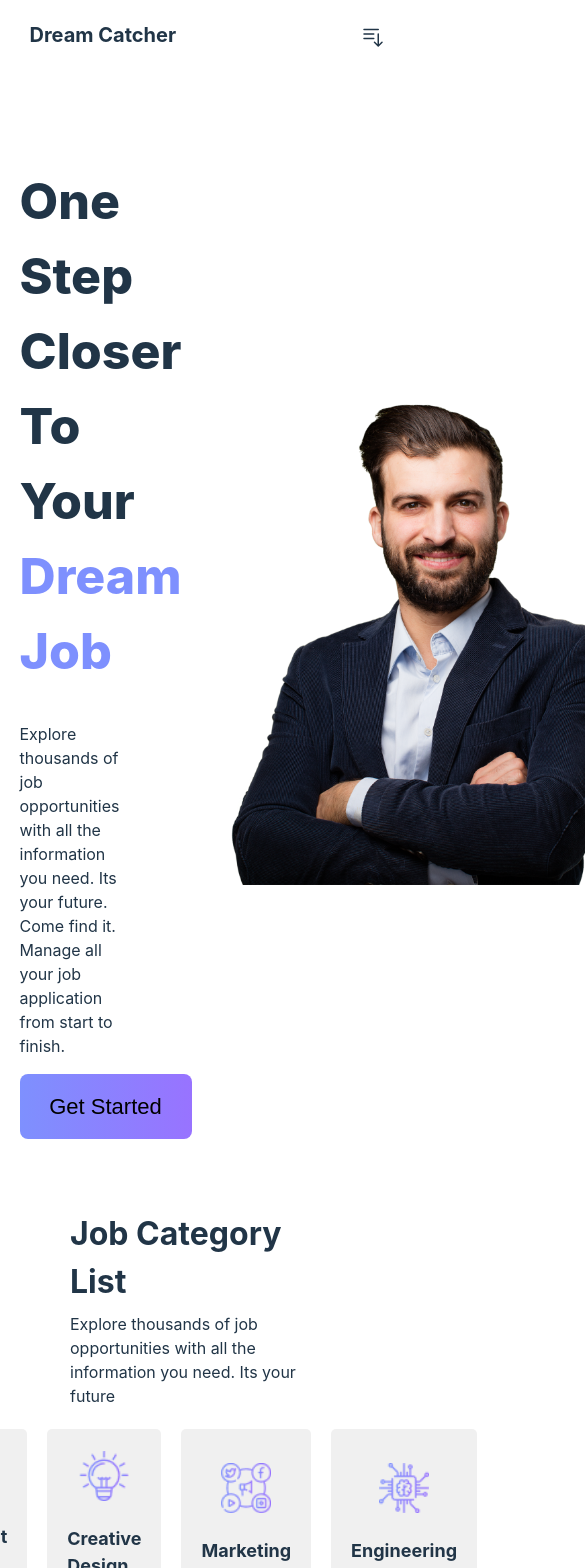
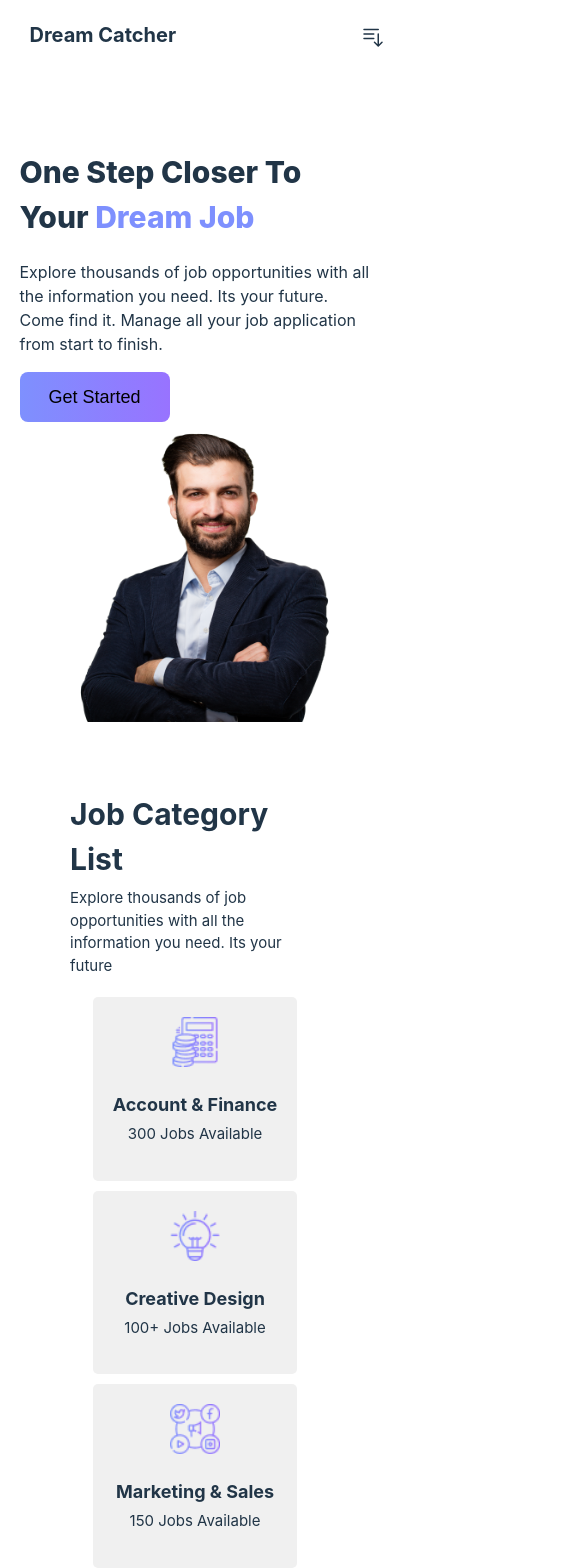
Before and after one commit to shaumicwc/Dream-Catcher-client, a React (Vite) app: page / in a window 390 px wide. Shown: the top 1568 px of the page, 585 px wide, since content can reach past the window. Built offline with nearby package versions, Linux system fonts and the light colour scheme.

Commit message:
home page mobile responsive

```diff
--- a/src/Components/Blog/Blog.jsx
+++ b/src/Components/Blog/Blog.jsx
@@ -3,7 +3,6 @@ import './Blog.css'
 const Blog = () => {
     return (
         <div className="blog-container">
-        <h1 className='section-title'>Blog</h1>
         {/* Question : 1 section */}
         <div>
             <p>
--- a/src/Components/FeaturedJobs/FeaturedJobs.css
+++ b/src/Components/FeaturedJobs/FeaturedJobs.css
@@ -8,3 +8,23 @@
     grid-template-columns: repeat(3, 1fr);
     gap: 20px;
 }
+
+/* ---------mobile responsive--------- */
+
+@media (max-width: 576px) {
+    .featured h1{
+        font-size: 30px;
+    }
+    .featured p{
+        font-size: 15px;
+    }
+    .jobs-card{
+        margin-top: 50px;
+        display: grid;
+        grid-template-columns: repeat(1, 1fr);
+        gap: 10px;
+    }
+    .featured button{
+        font-size: 13px;
+    }
+}
--- a/src/Components/FeaturedJobsCards/FeaturedJobsCards.css
+++ b/src/Components/FeaturedJobsCards/FeaturedJobsCards.css
@@ -49,3 +49,35 @@
     background-color: #7E90FE;
     color: white;
 }
+
+/* ----------mobile responsive------------- */
+@media (max-width: 576px) {
+    .job-info{
+        width: 100%;
+    }
+    .job-info img{
+        width: 80px;
+        height: 80px;
+    }
+    .remote-fulltime-btns button{
+        margin-top: -5px;
+        margin-left: 0;
+        margin-right: 10px;
+        font-size: 13px;
+        padding: 10px 15px;
+    }
+    .location{
+        margin-top: -10px;
+    }
+    .icon{
+        width: 15px;
+        margin-right: 4px;
+    }
+    .view-btn button{
+        margin-left: 0;
+        margin-bottom: 0;
+        font-size: 13px;
+        font-weight: 600;
+        padding: 10px 15px;
+    }
+}
--- a/src/Components/Header/Header.css
+++ b/src/Components/Header/Header.css
@@ -32,3 +32,32 @@
     background: linear-gradient(90deg, #7E90FE 0%, #9873FF 100%);
     border-radius: 8px;
 }
+
+@media (max-width: 576px) {
+    .header {
+        display: flex;
+        flex-direction: column;
+        align-items: center;
+    }
+    .header img{
+        width: 350px;
+        height: 300px;
+    }
+    .header-text{
+        width: 90%;
+        margin: 0 5%;
+    }
+    .header-text h1 {
+        font-weight: 800;
+        font-size: 30px;
+    }
+
+    .header-text button {
+        border: none;
+        font-size: 18px;
+        width: 150px;
+        height: 50px;
+        background: linear-gradient(90deg, #7E90FE 0%, #9873FF 100%);
+        border-radius: 8px;
+    }
+}
--- a/src/Components/JobCategory/JobCategory.css
+++ b/src/Components/JobCategory/JobCategory.css
@@ -11,3 +11,15 @@
     display: flex;
 
 }
+/* -------------mobile responsive---------- */
+@media (max-width: 576px) {
+    .job-category h1{
+        font-size: 30px;
+    }
+    .job-category div{
+        flex-direction: column;
+    }
+    .job-category p{
+        font-size: 15px;
+    }
+}
--- a/src/Components/Navbar/Navbar.css
+++ b/src/Components/Navbar/Navbar.css
@@ -67,7 +67,9 @@ nav{
     font-size: 30px;
 }
 
-@media (max-width: 568px) {
+/* mobile responsive */
+
+@media (max-width: 576px) {
     .large-device-nav{
         display: none;
     }
```
